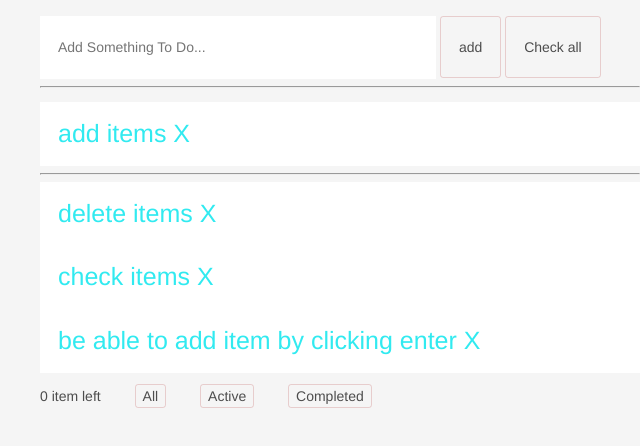
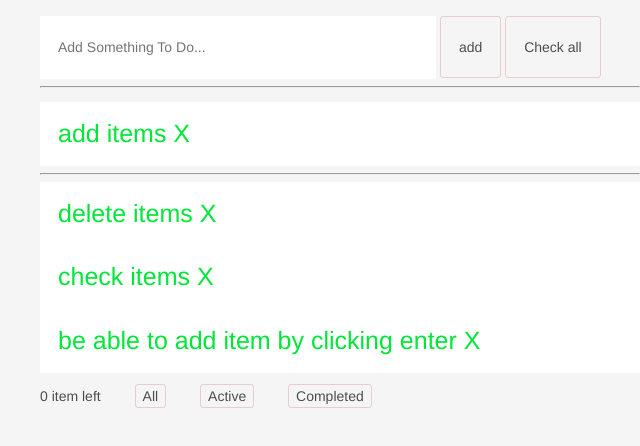
Before and after one commit to ScriptsGuy/TO-DO, a website: page index.html in a window 1280 px wide. Both pictures are taken after a click on the element "Check all". Shown: the part 170-616 px from the top of the page, without its empty margins (325-965 px from the left). Drawn offline with Linux system fonts and the light colour scheme.

Commit message:
green done

```diff
--- a/style.css
+++ b/style.css
@@ -19,7 +19,7 @@ body {
 }
 
 .check {
-  color: rgb(49, 234, 240);
+  color: rgb(0, 230, 57);
 }
 
 .all,
```
